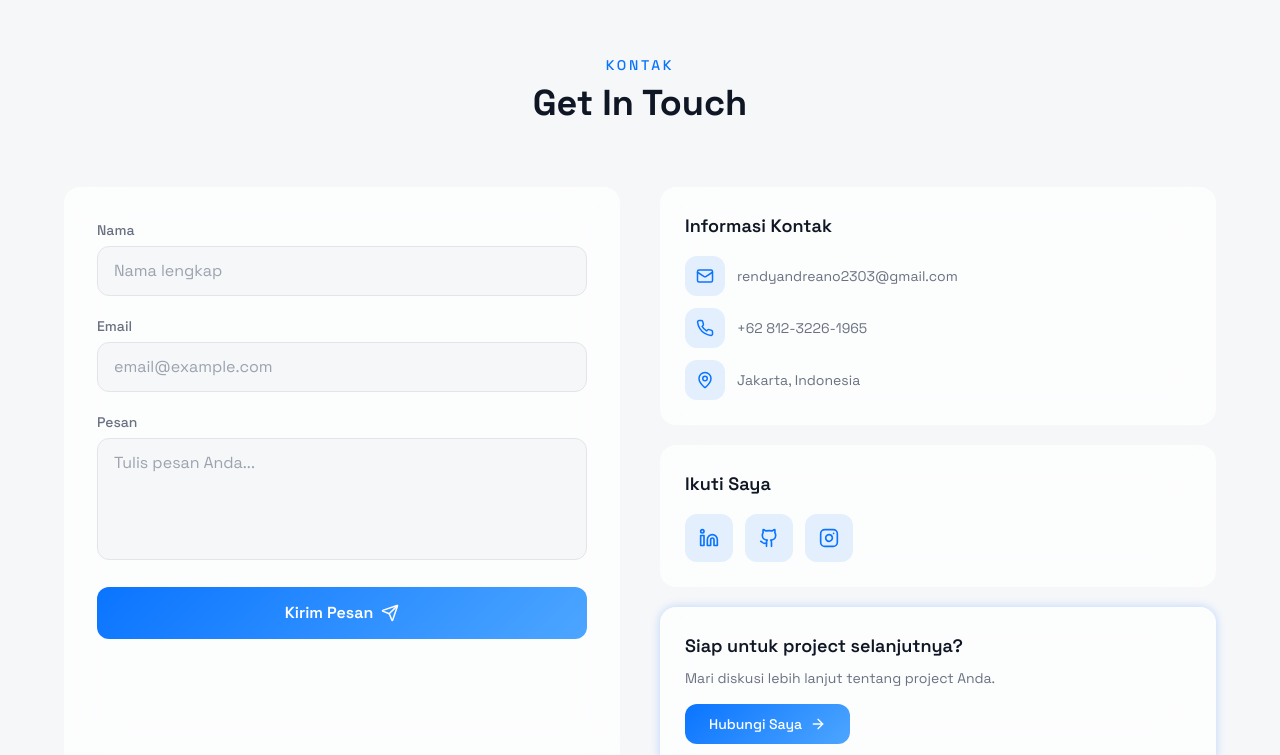
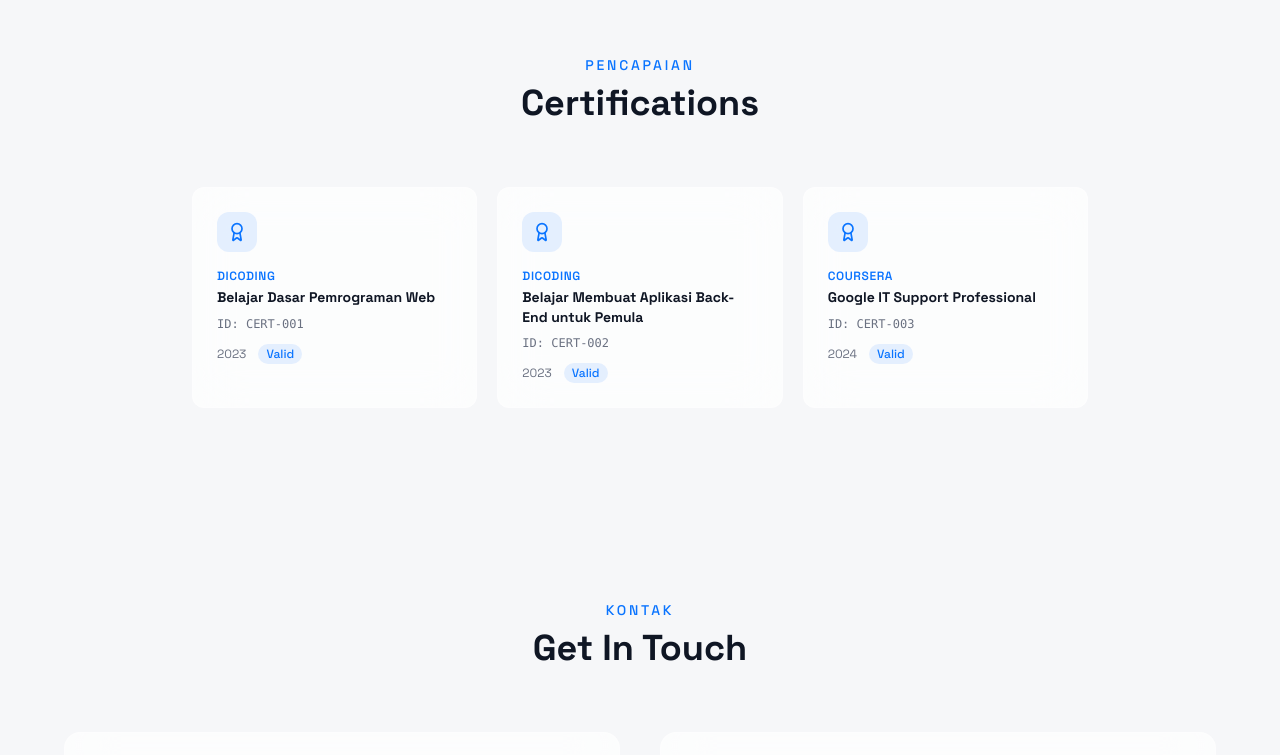
Before and after one commit to rendyandreano/rendyandreano.github.io, a React (Vite) app: page / in a window 1280 px wide. Shown: the part 6889-7644 px from the top of the page. Built offline with nearby package versions, Linux system fonts and the light colour scheme; the HTML template or start-up script is replaced by a standard one.

Commit message:
edit error index.tsx

```diff
--- a/src/pages/Index.tsx
+++ b/src/pages/Index.tsx
@@ -4,7 +4,7 @@ import About from "@/components/About";
 import Skills from "@/components/Skills";
 import Projects from "@/components/Projects";
 import Timeline from "@/components/Timeline";
-import Sertificatios from "@/components/Sertificatios";
+import Sertifications from "@/components/Sertifications";
 import Contact from "@/components/Contact";
 import Footer from "@/components/Footer";
 import { useEffect } from "react";
@@ -33,7 +33,7 @@ const Index = () => {
       <Skills />
       <Projects />
       <Timeline />
-      <Sertificatios/>
+      <Sertifications/>
       <Contact />
       <Footer />
     </div>
```
